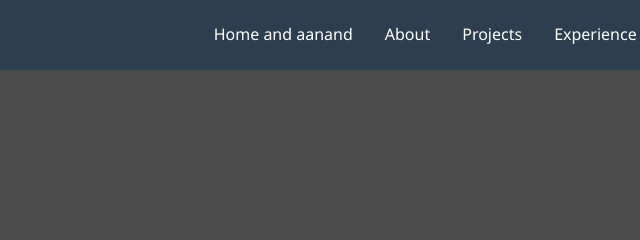
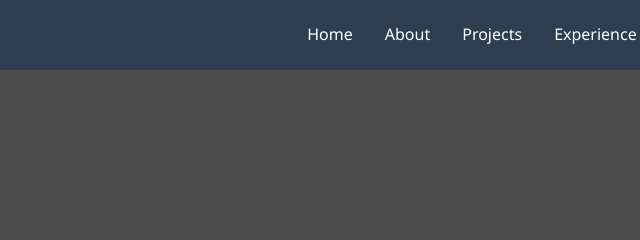
Before and after one commit to AanandPandit/portfolio, a plain HTML site: page index.html in a window 1280 px wide. Shown: the top 240 px of the page, 400-1040 px from the left. Drawn offline with Linux system fonts and the light colour scheme.

```diff
--- a/index.html
+++ b/index.html
@@ -13,7 +13,7 @@
         <div class="container">
             <h1>Aanand Pandit</h1>
             <ul>
-                <li><a href="#home">Home and aanand </a></li>
+                <li><a href="#home">Home</a></li>
                 <li><a href="#about">About</a></li>
                 <li><a href="#projects">Projects</a></li>
                 <li><a href="#experience">Experience</a></li>
```
Also changed, not shown: images/profile.jpg (added).
